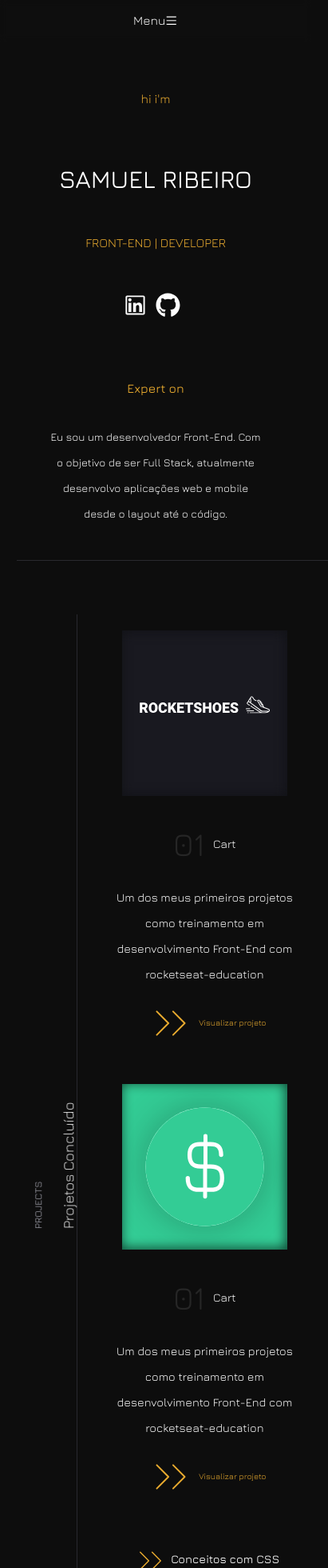
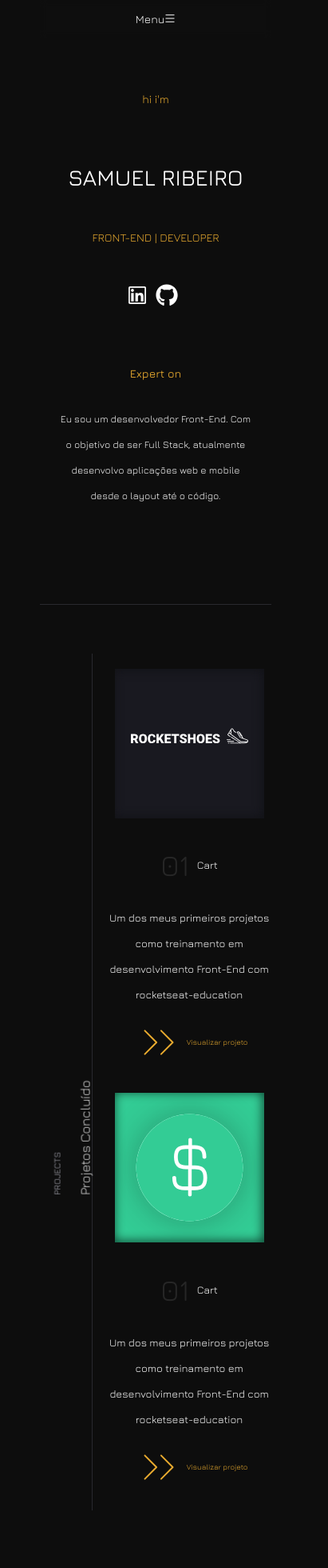
Before and after one commit to Samuelwps/portifolioNext-1.2, a Next.js app: page / in a window 390 px wide. Shown: the top 1960 px of the page at 80% size, 411 px wide, since content can reach past the window. After the commit the page ends 1916 px from the top, so only its background shows below. Built offline with nearby package versions, Linux system fonts and the light colour scheme.

Commit message:
responsiviness

```diff
--- a/src/components/About/styled.ts
+++ b/src/components/About/styled.ts
@@ -8,7 +8,7 @@
 flex-direction:row;
 justify-content:space-around;
 
-padding: 6.5rem 0rem 0rem 0rem;
+padding: 2.5rem 0rem 0rem 0rem;
 
 @media screen and (max-width:940px){
   flex-direction:column;
--- a/src/components/Headers/styled.ts
+++ b/src/components/Headers/styled.ts
@@ -2,9 +2,8 @@
 
 
 export const Container = styled.div`
-  position:fixed;
-  z-index: 998;
-  display:flex;
-  width:100vw;
+  width:100%;
+  display: flex;
+  justify-content: space-between;
 
 `
--- a/src/components/Projects/index.tsx
+++ b/src/components/Projects/index.tsx
@@ -65,14 +65,14 @@
           </ImgDiv>
         </ListProjectsRev>
 
-        <DivCSS>
+        {/* <DivCSS>
           <ButtonAco onClick={() =>  content?(setContent(false)):(setContent(true))}>
             <Arrows content={content}>
             <a onClick={() =>  content?(setContent(false)):(setContent(true))}><img src="/images/chevrons-right.svg" /></a>
             </Arrows>
             <h4>Conceitos com CSS</h4>
           </ButtonAco>
-        </DivCSS>
+        </DivCSS> */}
 
         </section>
       </DivForWorks>
--- a/src/components/Projects/styled.ts
+++ b/src/components/Projects/styled.ts
@@ -2,21 +2,20 @@
 
 
 export const Container = styled.section`
-max-width:1440px;
+width:100%;
 margin:0 auto;
+margin-top: 100px;
 `;
 
 export const DivForWorks = styled.div`
-display:flex;
-width: 100%;
-justify-content:center;
-margin:2rem;
-flex-direction:row;
-justify-content:space-around;
+  display: flex;
+  width:100%;
+  justify-content:center;
+  justify-content: space-around;
 
-padding: 6.5rem 0rem 3rem 0rem;
+  padding: 6.5rem 0rem 3rem 0rem;
 
-border-top:1px solid var(--gray-800);
+  border-top:1px solid var(--gray-800)
 `;
 
 export const ButtonAco = styled.button`
@@ -160,9 +159,12 @@
 `
 
 export const ListProjectsRev = styled.div`
-  padding:1rem;
-  max-width: 50rem;
+  margin:1rem;
+
+  width: 100%;
+
   display:flex;
+  flex-direction: row;
 
   @media screen and (max-width:1180px){
     flex-direction: column-reverse;
@@ -174,9 +176,10 @@
 export const ListProjects = styled.div`
   margin:1rem;
 
-  max-width: 50rem;
+  width: 100%;
 
   display:flex;
+  flex-direction: row;
 
   @media screen and (max-width:1180px){
     flex-direction: column;
--- a/src/pages/_app.tsx
+++ b/src/pages/_app.tsx
@@ -1,8 +1,6 @@
 import React from "react"
 import {AppProps} from "next/app"
 import "bootstrap/dist/css/bootstrap.css";
-
-import {Headers} from "../components/Headers"
 
 import GlobalStyle from "../styles/global"
 import {ThemeProvider} from "styled-components"
@@ -11,7 +9,6 @@
 const MyApp: React.FC<AppProps> = ({ Component, pageProps }) => {
   return (
     <ThemeProvider theme={theme}>
-      <Headers/>
       <Component {...pageProps} />
       <GlobalStyle/>
     </ThemeProvider>
--- a/src/pages/index.tsx
+++ b/src/pages/index.tsx
@@ -3,6 +3,7 @@
 
 import { Container } from '../styles/pages/Home'
 
+import {Headers} from "../components/Headers/index"
 import {AboutMe} from "../components/About/index"
 import {Projects} from "../components/Projects/index"
 
@@ -13,6 +14,7 @@
         <title>Homepage</title>
       </Head>
       <main>
+        <Headers/>
         <AboutMe/>
         <Projects/>
       </main>
--- a/src/styles/global.ts
+++ b/src/styles/global.ts
@@ -93,4 +93,16 @@
   }
 }
 
+@media screen and (max-width:400px){
+  html{
+    font-size: 58.5%;
+  }
+}
+
+@media screen and (max-width:350px){
+  html{
+    font-size: 50.5%;
+  }
+}
+
 `
--- a/src/styles/pages/Home.ts
+++ b/src/styles/pages/Home.ts
@@ -1,8 +1,10 @@
 import styled from 'styled-components'
 
 export const Container = styled.div`
-  width: 100vw;
+  max-width: 1440px;
   height: 100vh;
+
+  margin:50px;
 
   display: block;
   justify-content: center;
```
